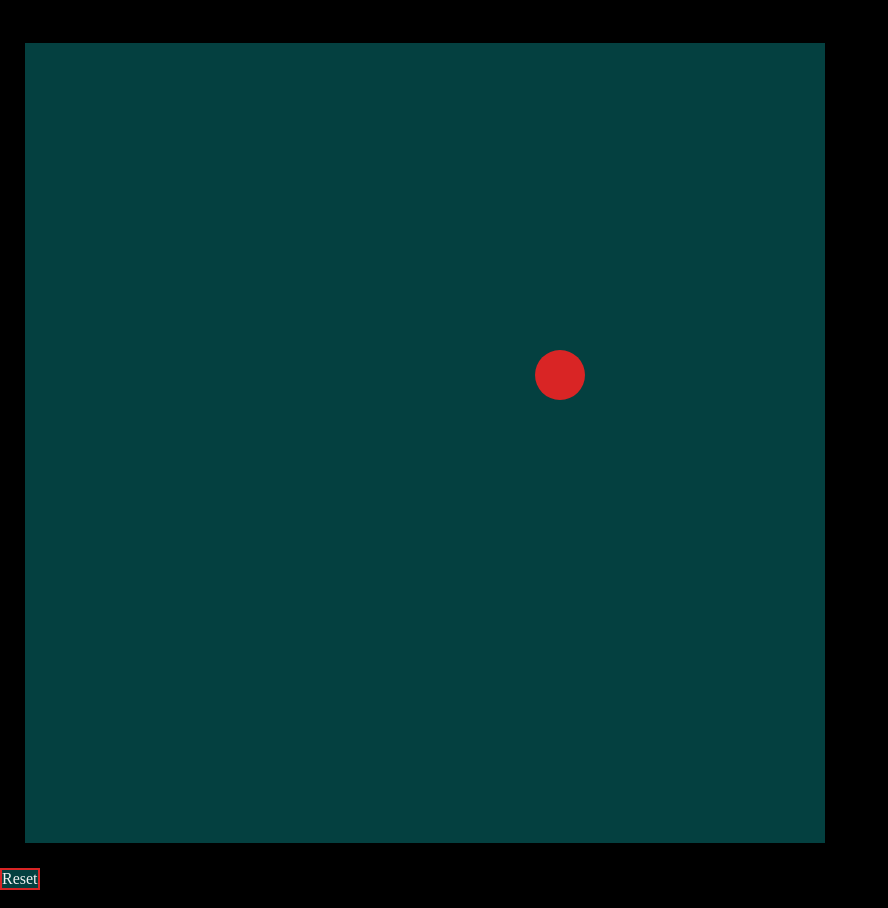
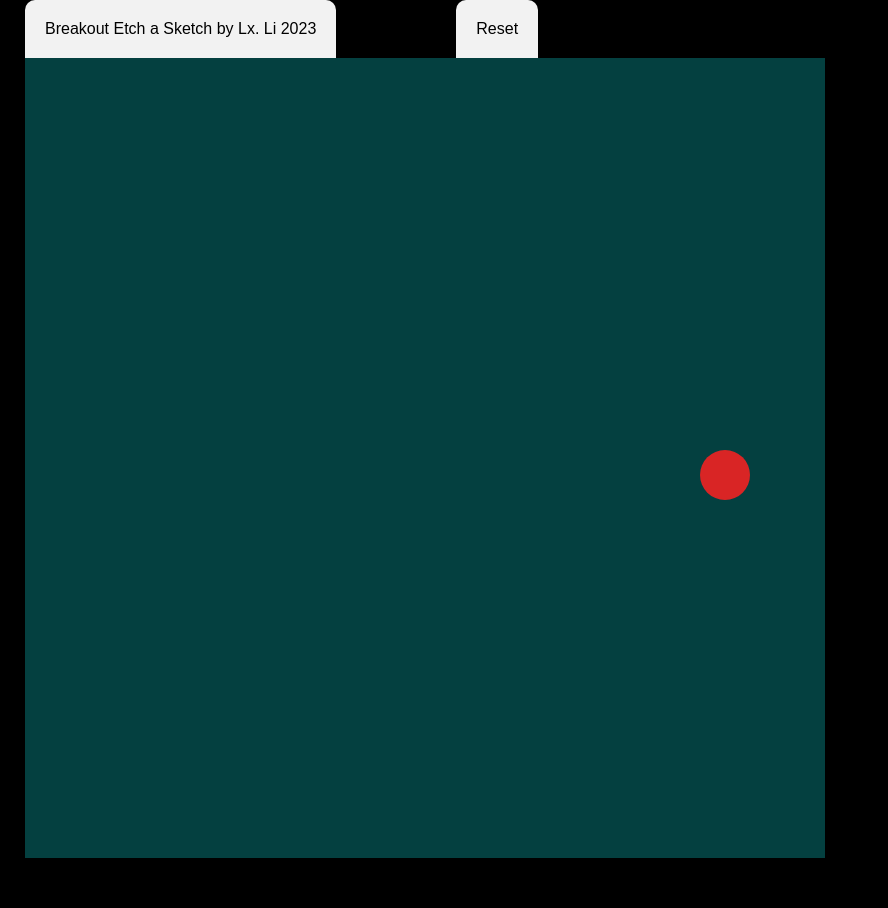
Before and after one commit to BlueDoraemon/Breakout-etch-a-sketch, a plain HTML site: page index.html in a window 1280 px wide. Shown: the whole page, without its empty margins (0-888 px from the left). Drawn offline with Linux system fonts and the light colour scheme.

Commit message:
Add function open github and mouseover border style

```diff
--- a/index.html
+++ b/index.html
@@ -10,13 +10,18 @@
     <title>Breakout 2088: Etch the sketch</title>
 </head>
 <body>
-    <div class="header">Breakout Etch a Sketch</div>
+    <div class="top">
+
+        <div class="header">Breakout Etch a Sketch by Lx. Li 2023 </div>
+        <div class="header button">Reset</div>
+    </div>
+
     <div class="reset">
         <div class="container"></div>
     </div>
 
 
-    <div class="button">Reset</div>
+
     <div class="ball"></div>
 </body>
 </html>
--- a/script.js
+++ b/script.js
@@ -1,6 +1,7 @@
 
 let gridLength = 16; //set width and length of square grid
-
+let xZero = 0;
+let yZero = 0;
 //function to create a grid of boxes
 
 
@@ -23,31 +24,35 @@ function makeGrid(gridLength){
         }
     grid.appendChild(row);
     }
+    xZero = grid.getBoundingClientRect().left;
+    yZero = grid.getBoundingClientRect().bottom;
 }
 
 makeGrid(gridLength);
-
+console.log(yZero);
+console.log(xZero);
 
 const ball = document.querySelector('.ball');
-let x = 7;
-let y = 0;
-let dx = 1;
-let dy = 1;
+let x = xZero;
+let y = yZero-50;
+let dx = 50;
+let dy = 25;
 let intervalId = setInterval(moveBall, 50);
 
 function moveBall() {
     // check if the ball hits the walls
-    if (x + dx < 0 || x + dx > 16) {
+    if (x + dx < 50 || x + dx > (50 * gridLength)-25) {
         dx = -dx;
     }
-    if (y + dy < 0 || y + dy > 18.5) {
+    if (y + dy < 43 + 25|| y + dy > ((50 * gridLength) + 43 -25)){
         dy = -dy;
     }
 
     // get the current grid item
 
-    let nthX = (x).toFixed(0);
-    let nthY = (gridLength-y+2).toFixed(0);
+    let nthX = Math.floor(x / 50)
+
+    let nthY = Math.floor(((gridLength * 50)-y)/50);
     const currentItem = document.querySelector(`#i${nthX}j${nthY}`);
 
     if (currentItem) {
@@ -59,8 +64,8 @@ function moveBall() {
     // update the ball's position and velocity
 			x += dx;
 			y += dy;
-			ball.style.left = `${x * 50}px`;
-			ball.style.bottom = `${y * 50}px`;
+			ball.style.left = `${x}px`;
+			ball.style.bottom = `${y}px`;
 }
 //function to get input from user to create a grid
 const myDiv = document.querySelector(".button");
@@ -83,11 +88,53 @@ myDiv.addEventListener("click", () => {
     node.appendChild(newDiv);
 
     makeGrid(gridLength);
+    x = xZero;
+    y = yZero-50;
+
+    console.log(yZero);
+
+    const bod = document.querySelector(`body`);
   }
-  else alert(`Try again from 0 - 100`);
+  else {
+    alert(`Try again from 0 - 100`);
+    const node = document.querySelector('.reset');
+
+    const newChild = document.querySelector('.container');
+
+    node.removeChild(newChild);
+
+    const newDiv = document.createElement('div');
+
+    newDiv.classList.add('container');
+
+    node.appendChild(newDiv);
+
+    makeGrid(gridLength);
+    x = xZero;
+    y = yZero-50;
+
+    console.log(yZero);
+
+    const bod = document.querySelector(`body`);
+    }
 });
 
 
-//function to get key press from
 
-// function to control the ball
+//Add function open github and mouseover border style
+
+const gitlink = document.querySelector('.header');
+
+gitlink.addEventListener("click", (e)=>{
+    window.open('https://github.com/BlueDoraemon/Breakout-etch-a-sketch', '_blank');
+});
+
+gitlink.addEventListener("mouseover", (e) =>{
+    gitlink.classList.add('hover');
+    document.body.style.cursor = 'pointer';
+});
+
+gitlink.addEventListener("mouseout", (e) =>{
+    gitlink.classList.remove('hover');
+    document.body.style.cursor = 'default';
+});
--- a/styles.css
+++ b/styles.css
@@ -7,15 +7,28 @@
     justify-content: center;
 
 }
+.header{
+    display: flex;
+    padding:20px;
+    font-family: Garet ,Arial, Helvetica, sans-serif;
+    background-color: #F2F2F2;
+    border-radius: 10px 10px 0 0;
+}
 .reset{
     display: flex;
 }
 
 .container{
     display: flex;
-    margin: 25px;
+    margin-left:25px;
+
 }
-
+.top {
+    display: flex;
+    justify-content: space-between;
+    gap: 120px;
+    margin-left: 25px;
+}
 body{
     display: flex;
     flex-direction: column;
@@ -23,6 +36,8 @@ body{
     align-items: start;
     margin: 0;
     padding: 0;
+    top: 0;
+    right: 0;
     background-color: black;
 }
 .ball {
@@ -30,16 +45,23 @@ body{
     width: 50px;
     height: 50px;
     border-radius: 25px;
-    position: absolute;
+    position: relative;
     bottom: 0;
     left: 50%;
-    transform: translateX(-15px);
+    transform: translateX(-25px);
 }
 .red {
     background-color: #591C21;
 
 }
 .button {
+    display: flex;
+    padding:20px;
+    font-family: Garet ,Arial, Helvetica, sans-serif;
+    background-color: #F2F2F2;
+    border-radius: 10px 10px 0 0;
+}
+.hover {
     background-color: #044040;
     border: 2px solid #D92525;
     color: #F2F2F2;
```
